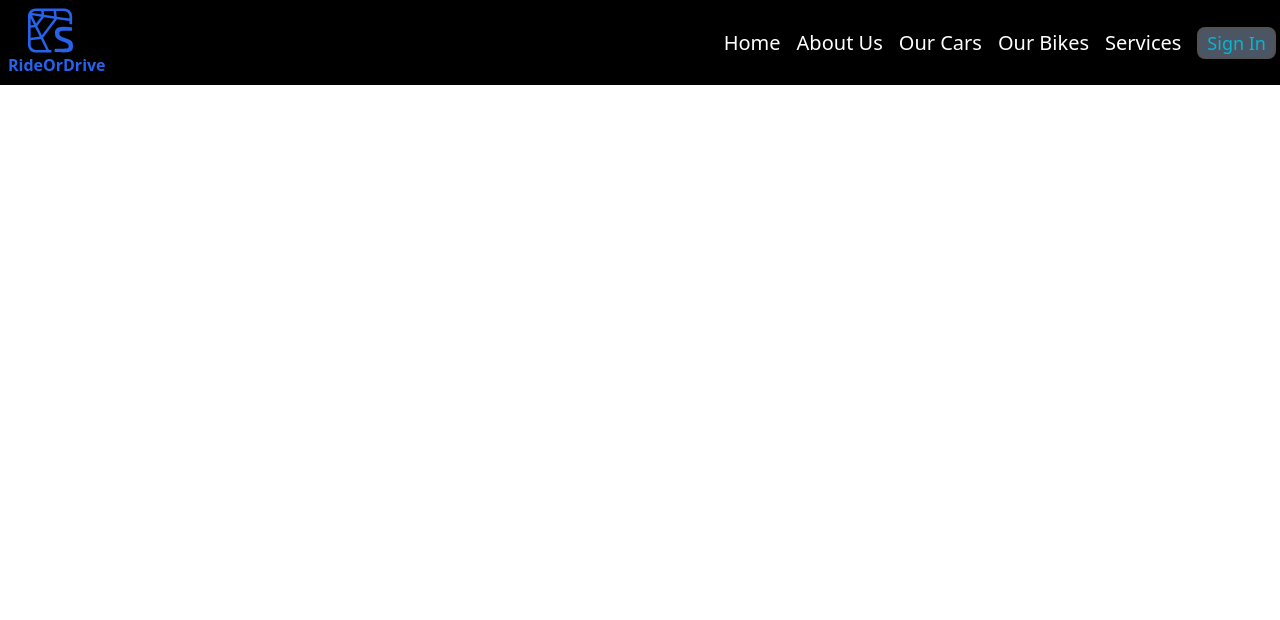
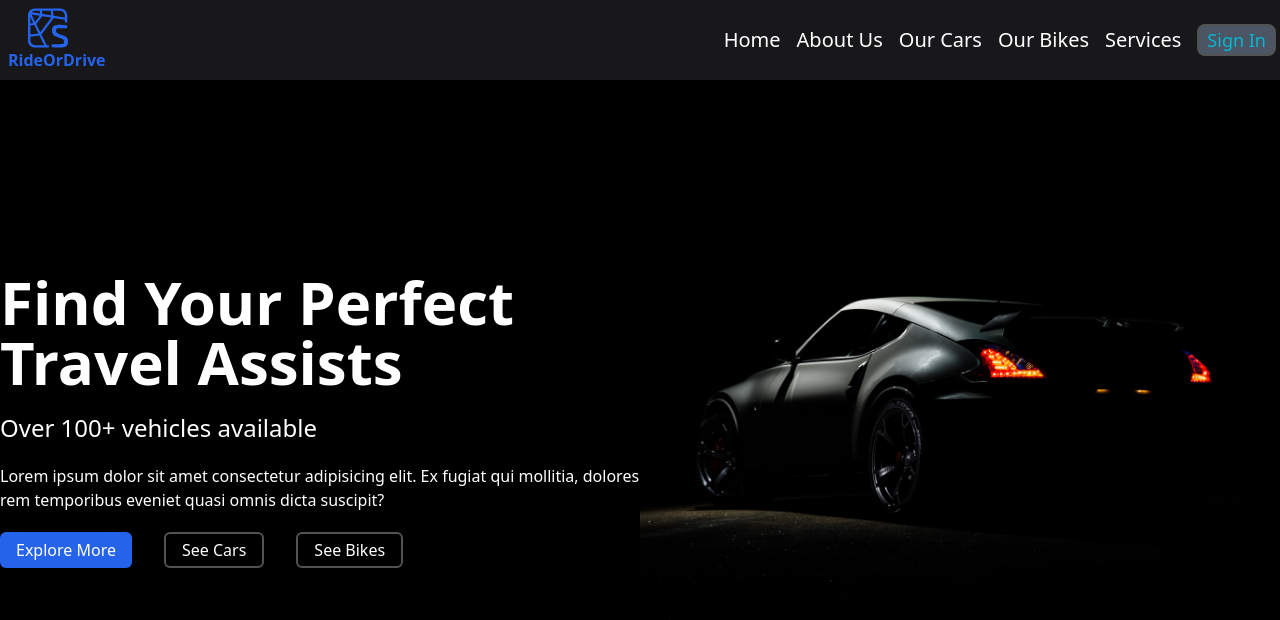
Before and after one commit to SandipM098/college-project, a React (Create React App) app: page / in a window 1280 px wide. Shown: the top 620 px of the page. Built offline with nearby package versions, Linux system fonts and the light colour scheme.

Commit message:
hero component

```diff
--- /dev/null
+++ b/src/Home/Hero/Hero.jsx
@@ -0,0 +1,33 @@
+import React from "react";
+import img from "../../assets/image/hero.jpg";
+
+export default function Hero() {
+  return (
+    <div className="bg-black text-white ">
+      <div className="h-screen container flex flex-col justify-center  md:flex-row items-center">
+        <div className="w-full md:w-2/4 space-y-5 mt-10">
+          <h2 className="text-4xl lg:text-6xl font-bold leading-tight">
+            Find Your Perfect Travel Assists
+          </h2>
+          <p className="text-lg lg:text-2xl font-medium">
+            Over 100+ vehicles available
+          </p>
+          <p className="text-lg lg:text-base">
+            Lorem ipsum dolor sit amet consectetur adipisicing elit. Ex fugiat
+            qui mollitia, dolores rem temporibus eveniet quasi omnis dicta
+            suscipit?
+          </p>
+          <div className="flex gap-8">
+            <button className="bg-blue-600 py-1 px-4 rounded-md hover:scale-95 transition duration-150 ease-linear">Explore More</button>
+            <button className="border-2 border-neutral-600 py-1 px-4 rounded-md hover:bg-blue-600 transition duration-200 ease-linear">See Cars</button>
+            <button className="border-2 border-neutral-600 py-1 px-4 rounded-md hover:bg-blue-600 transition duration-200 ease-linear">See Bikes</button>
+          </div>
+        </div>
+        <div className="w-full md:w-2/4 mt-4">
+          {/* image section */}
+          <img src={img} alt="img" />
+        </div>
+      </div>
+    </div>
+  );
+}
--- a/src/components/Navbar.jsx
+++ b/src/components/Navbar.jsx
@@ -10,12 +10,12 @@ const Navbar = () => {
     setMenu(!menu);
   };
   return (
-    <header className="fixed w-full z-10 bg-black text-white py-2">
+    <header className="fixed w-full z-10 bg-zinc-900 text-white py-2">
       <nav className="flex justify-between">
         <div className="mx-2">
           {/*Logo Name*/}
           <Link to="/">
-            <SiSpyderide size={45} className="mx-5 text-blue-600" />
+            <SiSpyderide size={40} className="mx-5 text-blue-600" />
           </Link>
           <Link to="/" className="font-bold  text-1.8xl text-blue-600">
             RideOrDrive
--- a/src/pages/Home.jsx
+++ b/src/pages/Home.jsx
@@ -1,10 +1,12 @@
 import React from 'react'
 import Navbar from '../components/Navbar'
+import Hero from '../Home/Hero/Hero'
 
 export default function home(){
   return (
     <>
     <Navbar/>
+    <Hero/>
     </>
 
   )
```
Also changed, not shown: src/assets/image/hero.jpg (added).
